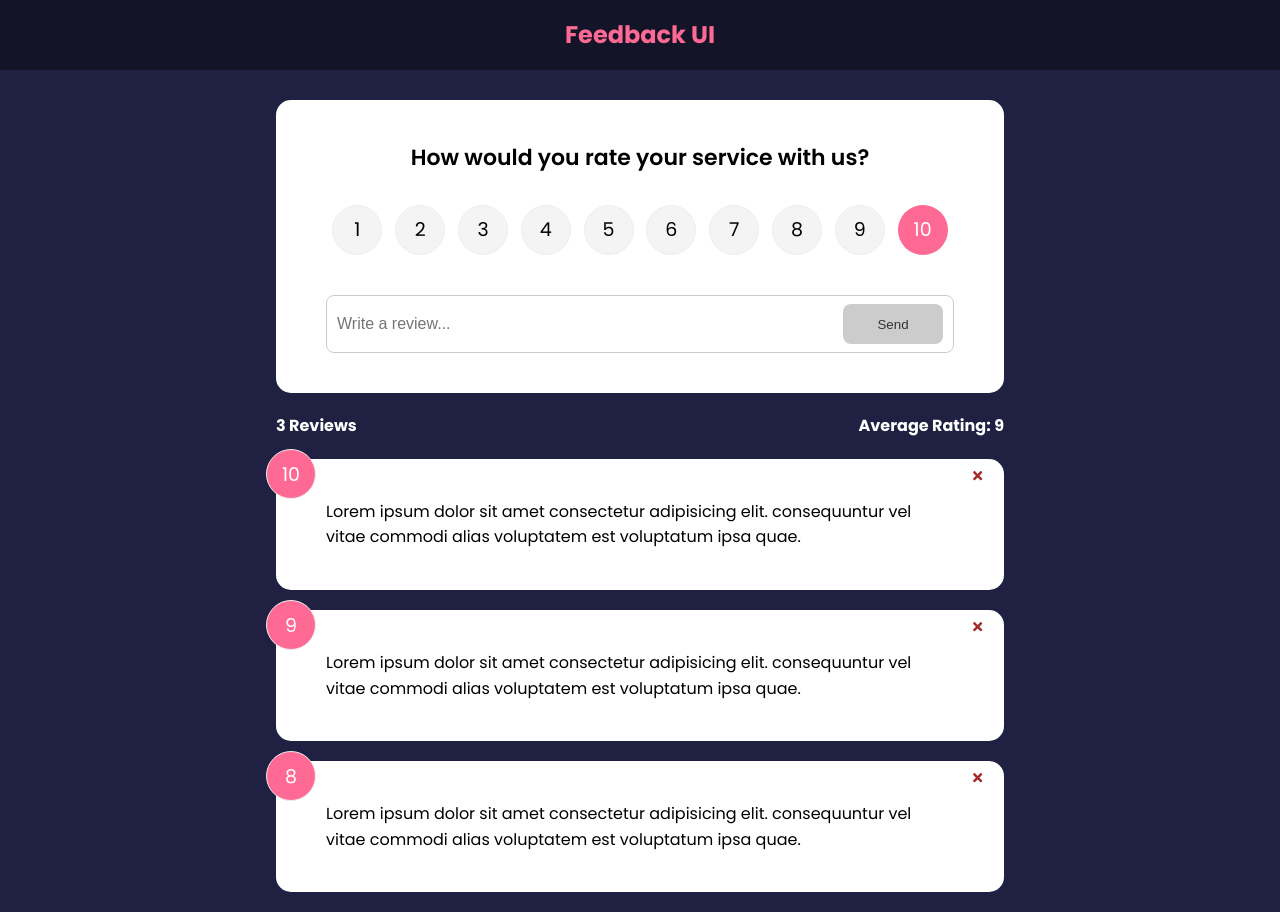
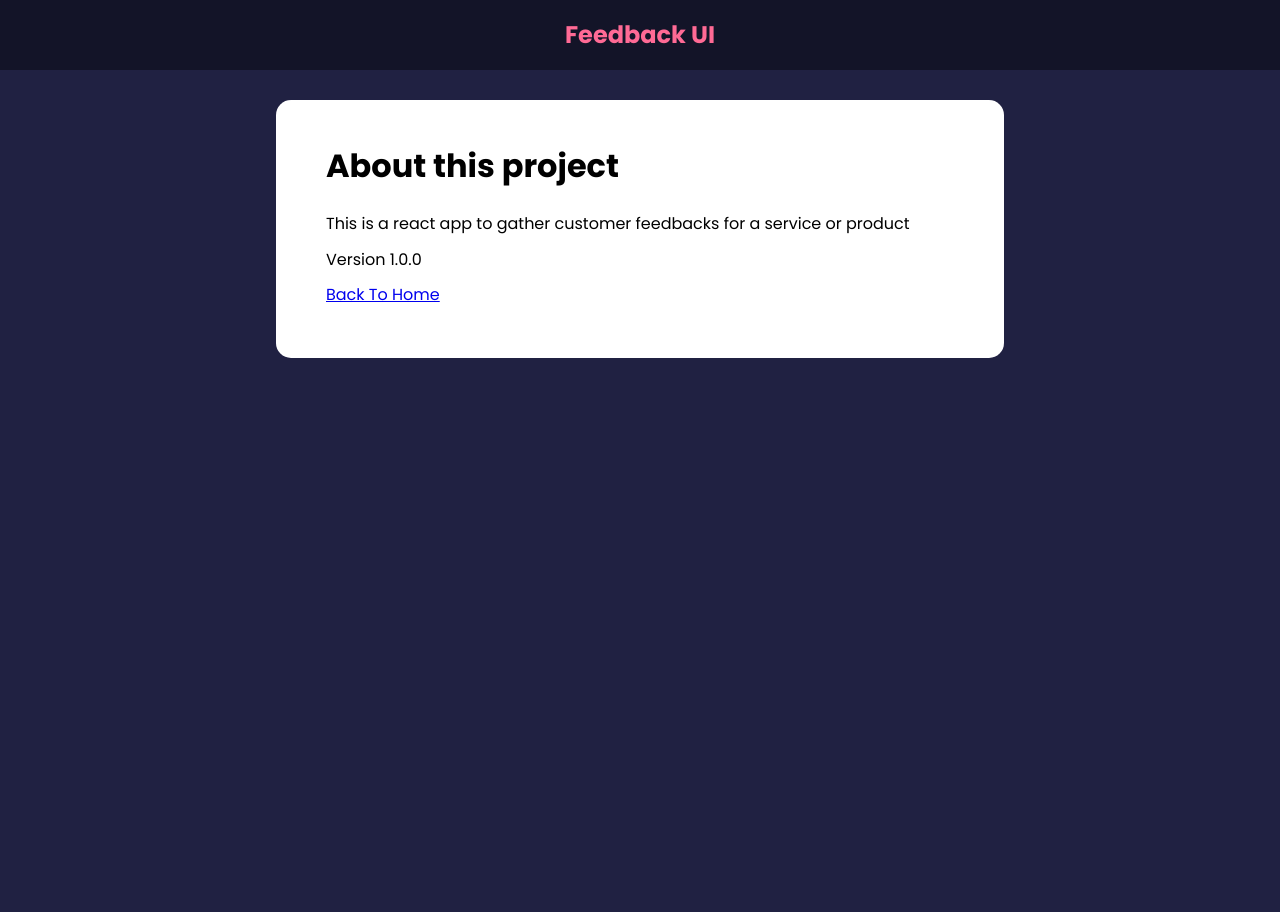
Before and after one commit to rosiezhang1995/feedback-app, a React (Create React App) app: page /about in a window 1280 px wide. After the commit the page ends 800 px from the top, so only its background shows below. Built offline with nearby package versions, Linux system fonts and the light colour scheme.

Commit message:
Add route and AboutPage

```diff
--- a/package.json
+++ b/package.json
@@ -10,6 +10,7 @@
     "react": "^18.3.1",
     "react-dom": "^18.3.1",
     "react-icons": "^5.3.0",
+    "react-router-dom": "^7.0.2",
     "react-scripts": "5.0.1",
     "uuid": "^11.0.3",
     "web-vitals": "^2.1.4"
--- a/src/App.js
+++ b/src/App.js
@@ -1,10 +1,12 @@
 import { v4 as uuidv4 } from 'uuid'
+import { BrowserRouter as Router, Routes, Route } from 'react-router-dom';
 import { useState } from "react"
 import Header from "./components/Header"
 import FeedbackList from "./components/FeedbackList"
 import FeedbackData from "./data/FeedbackData"
 import FeedbackStats from "./components/FeedbackStats"
 import FeedbackForm from "./components/FeedbackForm"
+import AboutPage from './pages/AboutPage';
 
 
 
@@ -26,17 +28,22 @@
 
 
     return (
-        <>
-        <Header />
-        <div className="container">
-            <FeedbackForm handleAdd={addFeedback}/>
-            <FeedbackStats feedback={feedback}/>
-            < FeedbackList feedback={feedback}
-            handleDelete={deleteFeedback}
+        <Router>
+            <Header />
+            <div className="container">
+                <Routes>
+                    <Route exact path='/' element={
+                        <>
+                            <FeedbackForm handleAdd={addFeedback}/>
+                            <FeedbackStats feedback={feedback}/>
+                            <FeedbackList feedback={feedback} handleDelete={deleteFeedback}/>
+                        </>
+                    } />
 
-            />
-        </div>
-        </>
+                    <Route path='/about' element={<AboutPage />} />
+                </Routes>
+            </div>
+        </Router>
     )
 }
 
--- /dev/null
+++ b/src/pages/AboutPage.jsx
@@ -0,0 +1,21 @@
+import Card from "../components/shared/Card"
+import { Link } from 'react-router-dom'
+
+function AboutPage() {
+  return (
+    <Card>
+      <div className="about">
+        <h1>About this project</h1>
+        <p>This is a react app to gather customer feedbacks for a service or product </p>
+        <p>Version 1.0.0</p>
+        <p>
+          <Link to='/'>Back To Home</Link>
+        </p>
+
+      </div>
+    </Card>
+
+  )
+}
+
+export default AboutPage
```
Also changed, not shown: 1 other file (tests, documents, lock files or other folders).
